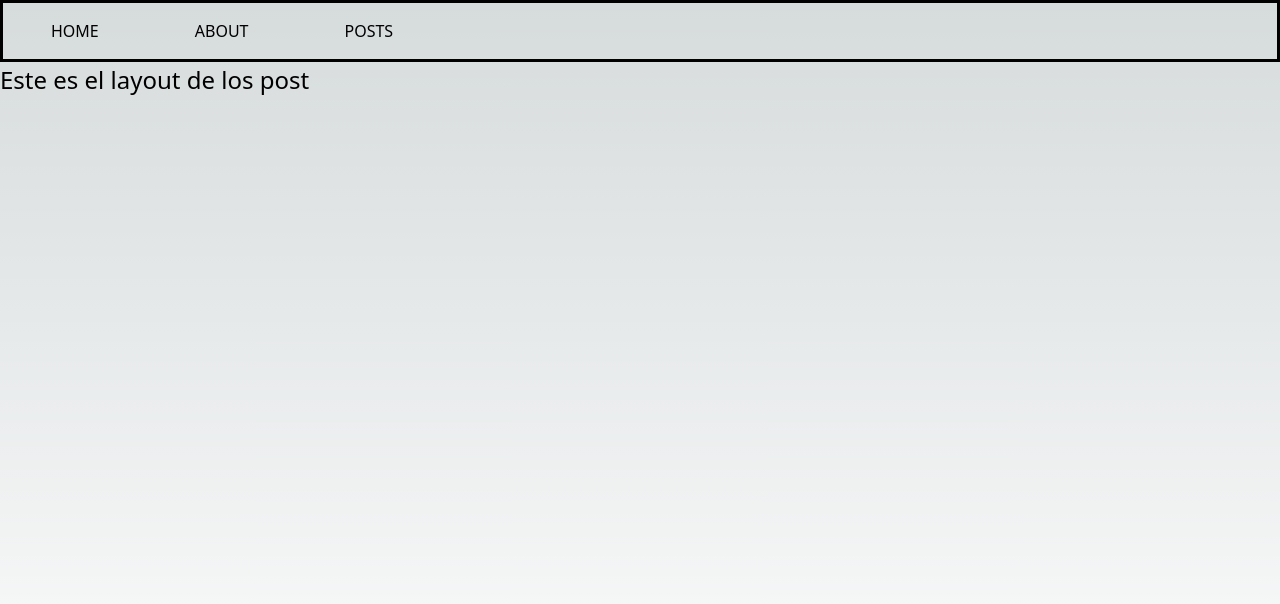
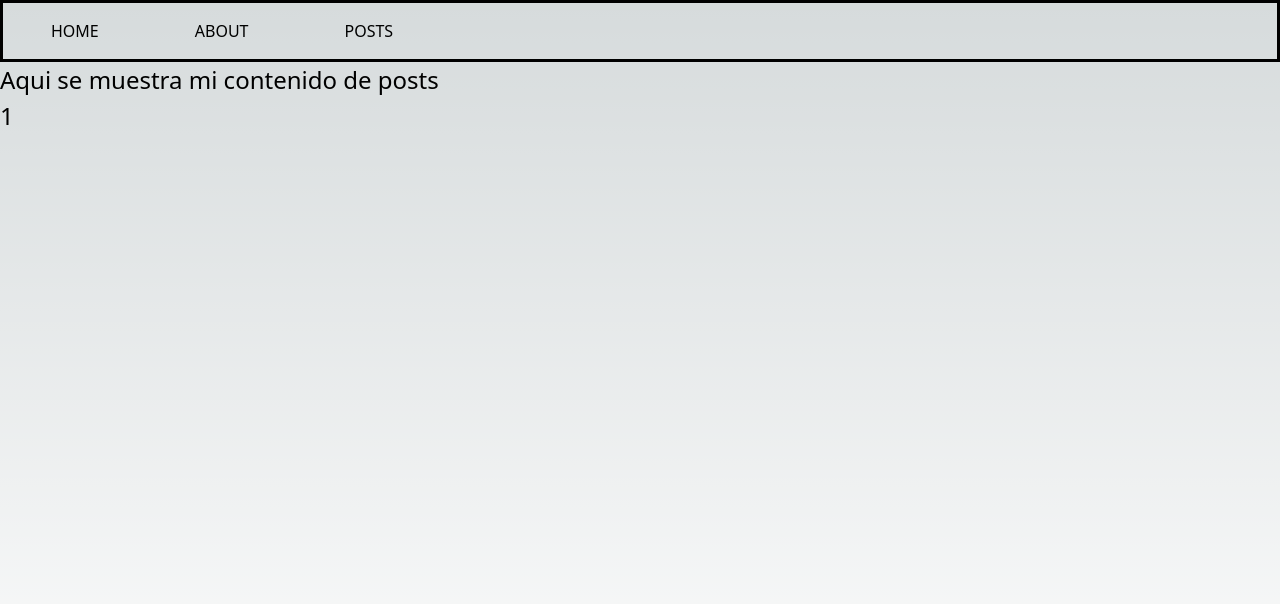
Before and after one commit to capitan-beto/next-basics, a Next.js app: page /posts/1 in a window 1280 px wide. Shown: the top 604 px of the page. Built offline with nearby package versions, Linux system fonts and the light colour scheme.

Commit message:
Add dynamic routing to posts

```diff
--- a/src/app/page.js
+++ b/src/app/page.js
@@ -1,7 +1,7 @@
 import Image from 'next/image'
 import { Inter } from 'next/font/google'
 
-// const inter = Inter({ subsets: ['latin'] })
+const inter = Inter({ subsets: ['latin'] })
 
 export default function Home() {
   return (
--- a/src/app/posts/ListOfPosts.jsx
+++ b/src/app/posts/ListOfPosts.jsx
@@ -1,3 +1,4 @@
+import Link from "next/link";
 import { LikeButton } from "../components/LIkeButton";
 
 const fetchPost = () => {
@@ -10,9 +11,11 @@ export default async function ListOfPosts() {
 
     return posts.slice(0, 5).map(post => (
            <article key={post.id}>
+            <Link href={"/posts/[id]"}>
                <h1 style={{ color:"blue" }}>{ post.title }</h1>
                <p>{post.body}</p>
                <LikeButton id={post.id}/>
+            </Link>
            </article>
        )
     )
--- a/src/app/posts/[id]/page.jsx
+++ b/src/app/posts/[id]/page.jsx
@@ -1,6 +1,5 @@
 export default function Post({ params }) {
+    const { id } = params;
 
-    return (
-        <h1>Este es el </h1>
-    )
+    return <h1>{id}</h1>
 }
--- a/src/app/posts/layout.jsx
+++ b/src/app/posts/layout.jsx
@@ -1,7 +1,8 @@
-export default function PostLayout({ chilren }) {
+export default function PostLayout({ children }) {
     return (
         <div>
-            <h1>Este es el layout de los post</h1>
+            <h1>Aqui se muestra mi contenido de posts</h1>
+            {children}
         </div>
     )
 }
```
